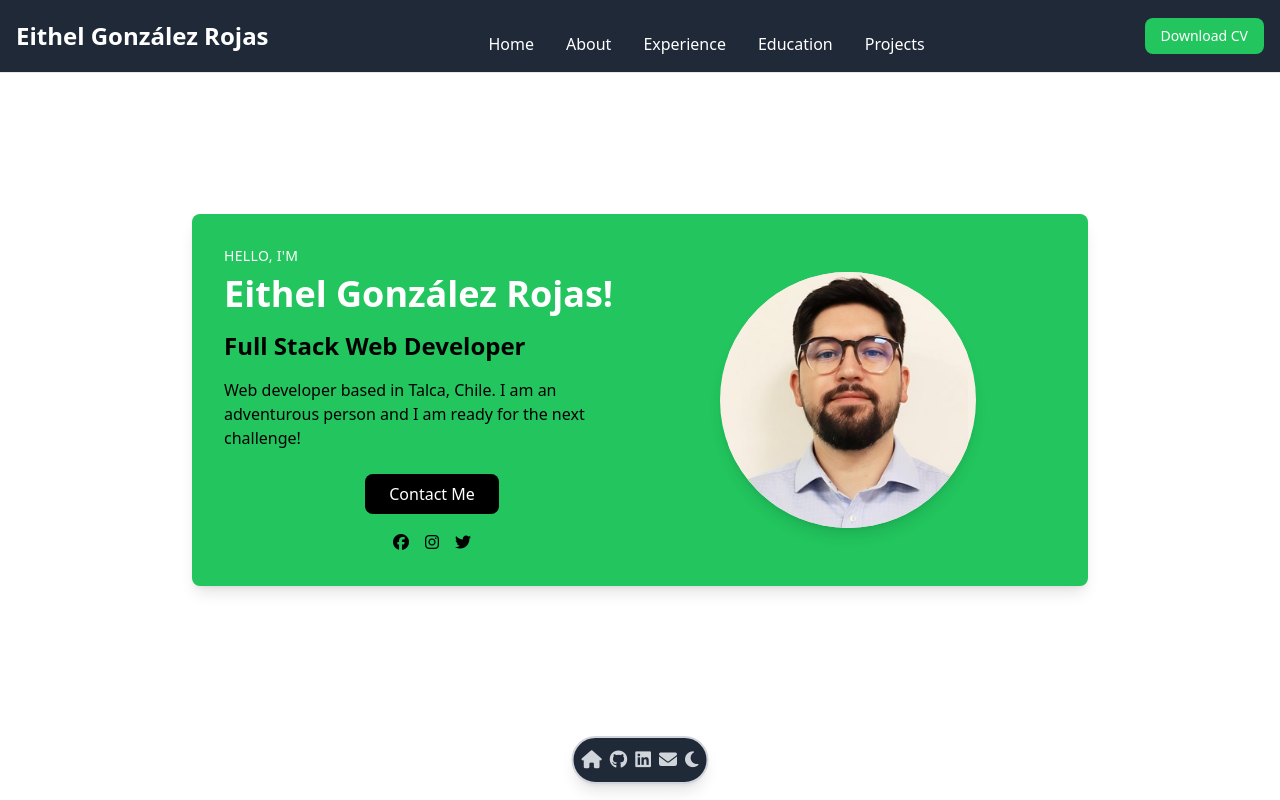
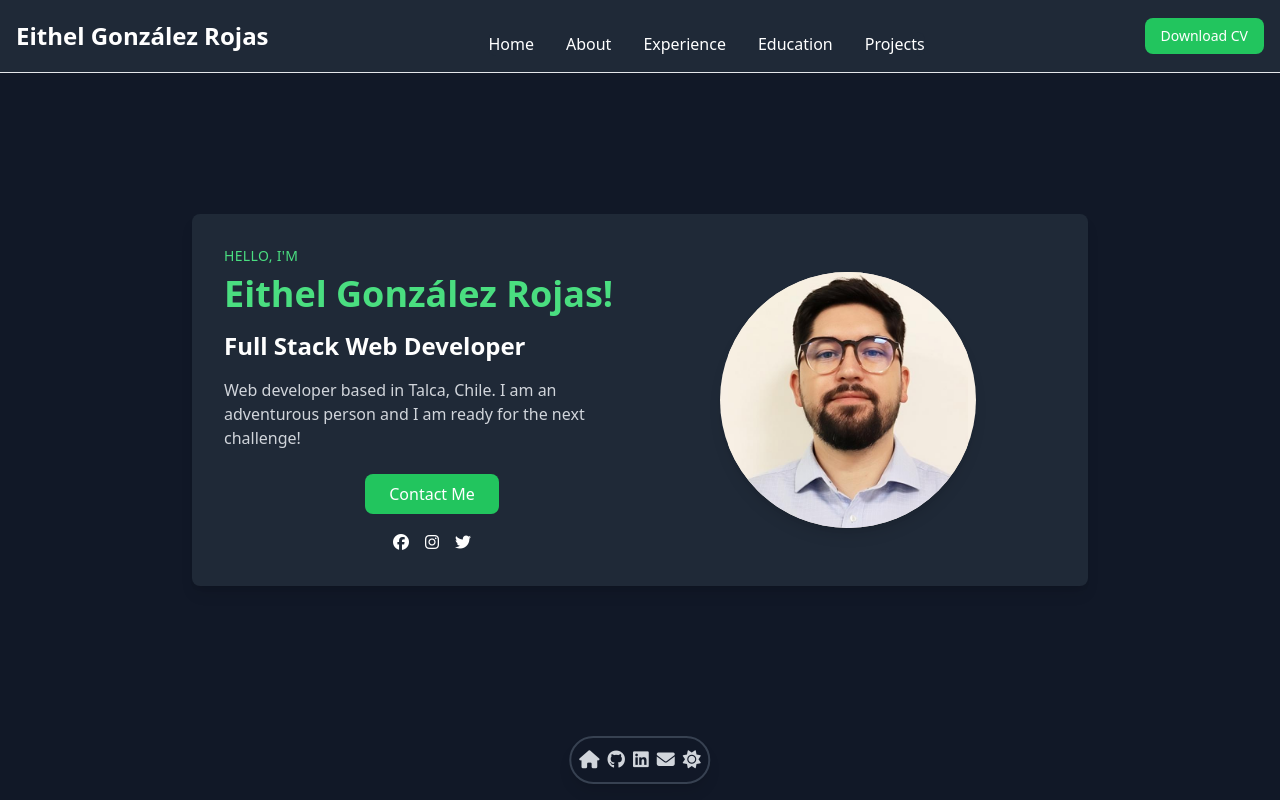
Before and after one commit to eigonzalezrojas/my-portfolio, a React (Vite) app: page / in a window 1280 px wide. Shown: the top 800 px of the page. Built offline with nearby package versions, Linux system fonts and the light colour scheme.

Commit message:
dark effect default

```diff
--- a/src/components/Navigation.jsx
+++ b/src/components/Navigation.jsx
@@ -1,17 +1,21 @@
-import React, { useState } from "react";
+import React, { useState, useEffect } from "react";
 import "../../src/App.css"
 
 function Navigation() {
-  const [darkMode, setDarkMode] = useState(false);
+  const [darkMode, setDarkMode] = useState(true);
+
+  useEffect(() => {
+    if (darkMode) {
+      document.documentElement.classList.add("dark");
+    } else {
+      document.documentElement.classList.remove("dark");
+    }
+  }, [darkMode]);
 
   const toggleTheme = () => {
     setDarkMode(!darkMode);
-    if (darkMode) {
-      document.documentElement.classList.remove("dark");
-    } else {
-      document.documentElement.classList.add("dark");
-    }
   };
+
 
   return (
     <div className="fixed bottom-4 left-1/2 transform -translate-x-1/2 bg-gray-800 dark:bg-gray-900 p-2 rounded-full shadow-lg border-2 border-gray-300 dark:border-gray-700">
@@ -25,7 +29,7 @@ function Navigation() {
         <a href="https://www.linkedin.com/in/eigonzalezrojas/" target="_blank" rel="noopener noreferrer" className="text-gray-300 hover:text-green-400 transition hover:scale-125" aria-label="LinkedIn">
           <i className="fab fa-linkedin text-lg"></i>
         </a>
-        <a href="mailto:eithelgonzalezrojas@gmail.com" className="text-gray-300 hover:text-green-400 transition hover:scale-125" aria-label="Email" >
+        <a href="mailto:eithelgonzalezrojas@gmail.com" className="text-gray-300 hover:text-green-400 transition hover:scale-125" aria-label="Email">
           <i className="fas fa-envelope text-lg"></i>
         </a>
         <button onClick={toggleTheme} className="text-gray-300 hover:text-green-400 transition hover:scale-125 focus:outline-none" aria-label="Toggle Theme">
```
